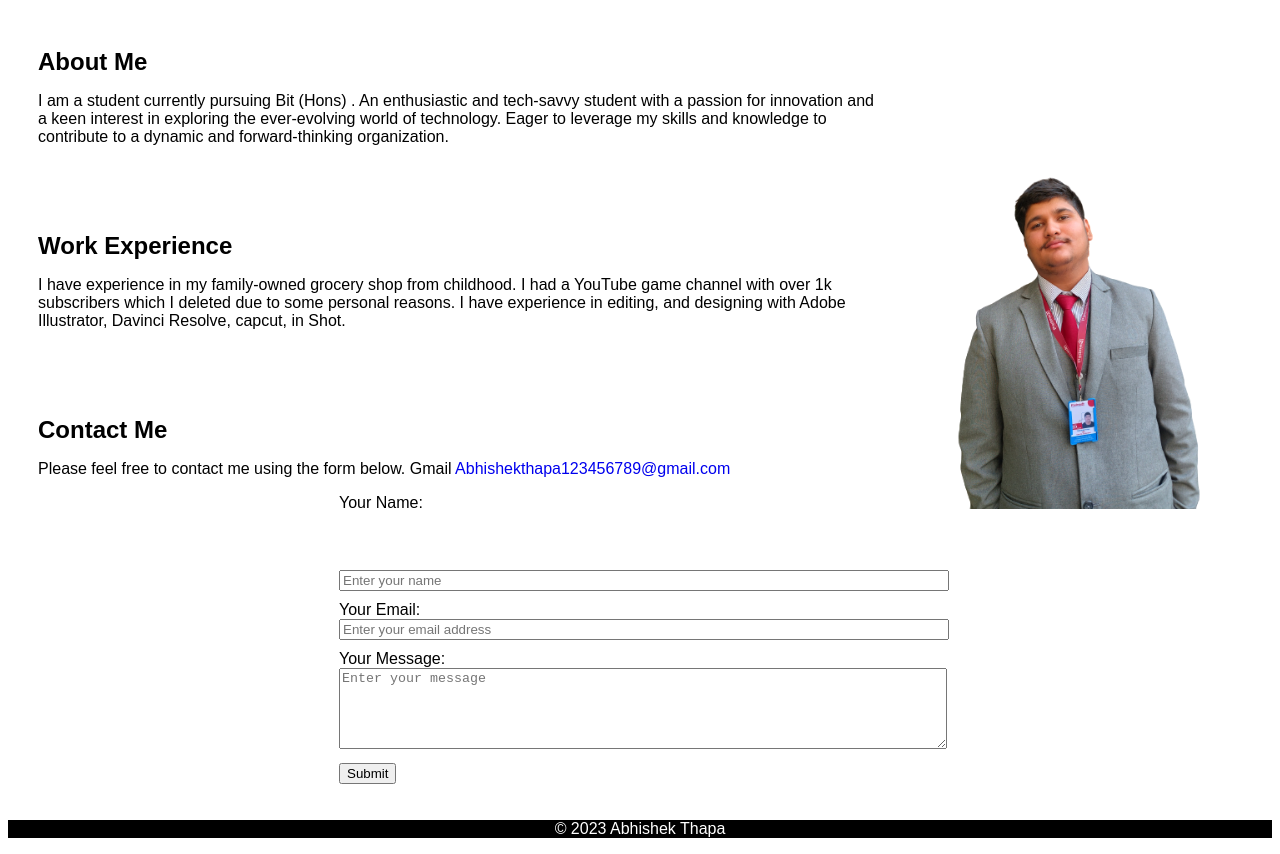
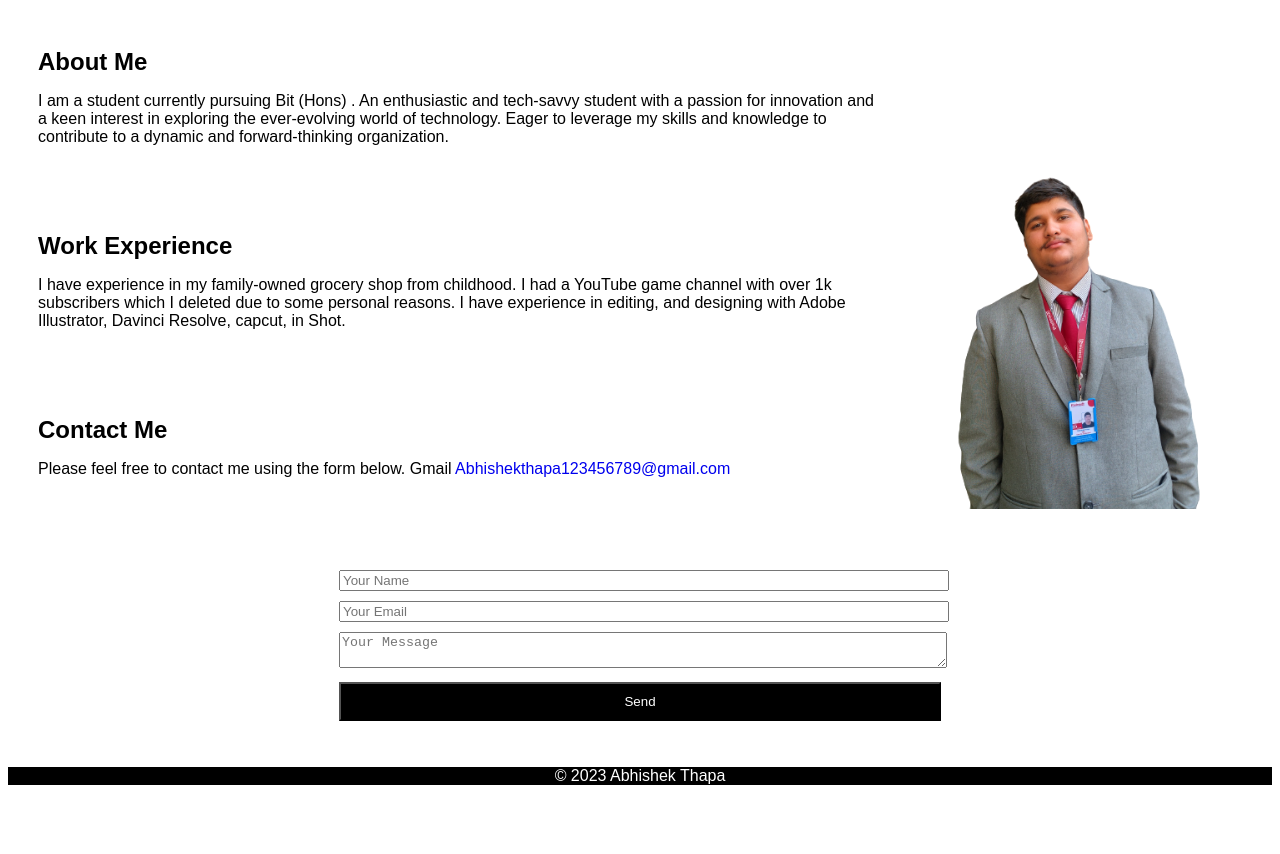
Before and after one commit to gamera2o/Portfolio-website, a plain HTML site: page index.html in a window 1280 px wide. Shown: the part 171-1025 px from the top of the page. After the commit the page ends 972 px from the top, so only its background shows below. Drawn offline with Linux system fonts and the light colour scheme.

Commit message:
Update index.html

```diff
--- a/index.html
+++ b/index.html
@@ -33,45 +33,18 @@ subscribers which I deleted due to some personal reasons. I have experience in e
 Illustrator, Davinci Resolve, capcut, in Shot.</p>
   </section>
 
-  <section id="contact">
+ <section id="contact">
     <h2>Contact Me</h2>
     <p>Please feel free to contact me using the form below.
       Gmail <a href="https://mail.google.com/mail/u/1/#sent?compose=CllgCJTHWDLNvQWswdFQzVwXWLXCSmKXMFmgsPqslmLGNrlQZkZKGcfSlhRTpJjwdcMjhnPJckL">Abhishekthapa123456789@gmail.com</a>
     </p>
     <form action="/contact" method="post">
-      <label for="name">Your Name:</label>
-        <input type="text" id="name" name="name" placeholder="Enter your name">
-        <br>
-
-        <label for="email">Your Email:</label>
-        <input type="email" id="email" name="email" placeholder="Enter your email address">
-        <br>
-
-        <label for="message">Your Message:</label>
-        <textarea id="message" name="message" rows="5" cols="30" placeholder="Enter your message"></textarea>
-        <br>
-
-        <button type="submit">Submit</button>
+      <input type="text" name="name" placeholder="Your Name">
+      <input type="email" name="email" placeholder="Your Email">
+      <textarea name="message" placeholder="Your Message"></textarea>
+      <input type="submit" value="Send">
     </form>
-    <script>
-        const form = document.getElementById('dataIntakeForm');
-
-        form.addEventListener('submit', (event) => {
-            event.preventDefault();
-
-            const data = {
-                name: event.target.elements.name.value,
-                email: event.target.elements.email.value,
-                message: event.target.elements.message.value
-            };
-
-            console.log(data);
-
-            // Submit the data to your server or perform other actions here
-        });
-    </script>
   </section>
-
   <footer>
     <p>&copy; 2023 Abhishek Thapa</p>
   </footer>
```
